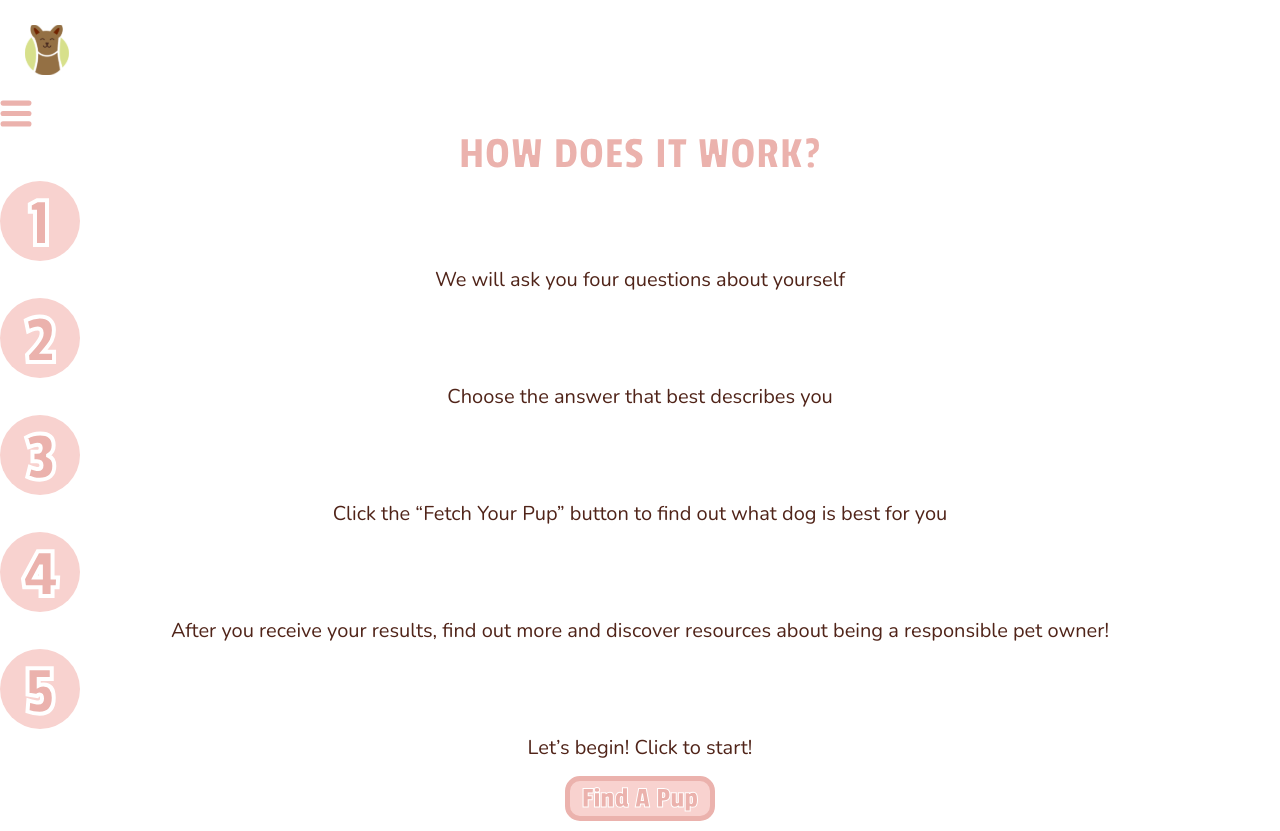
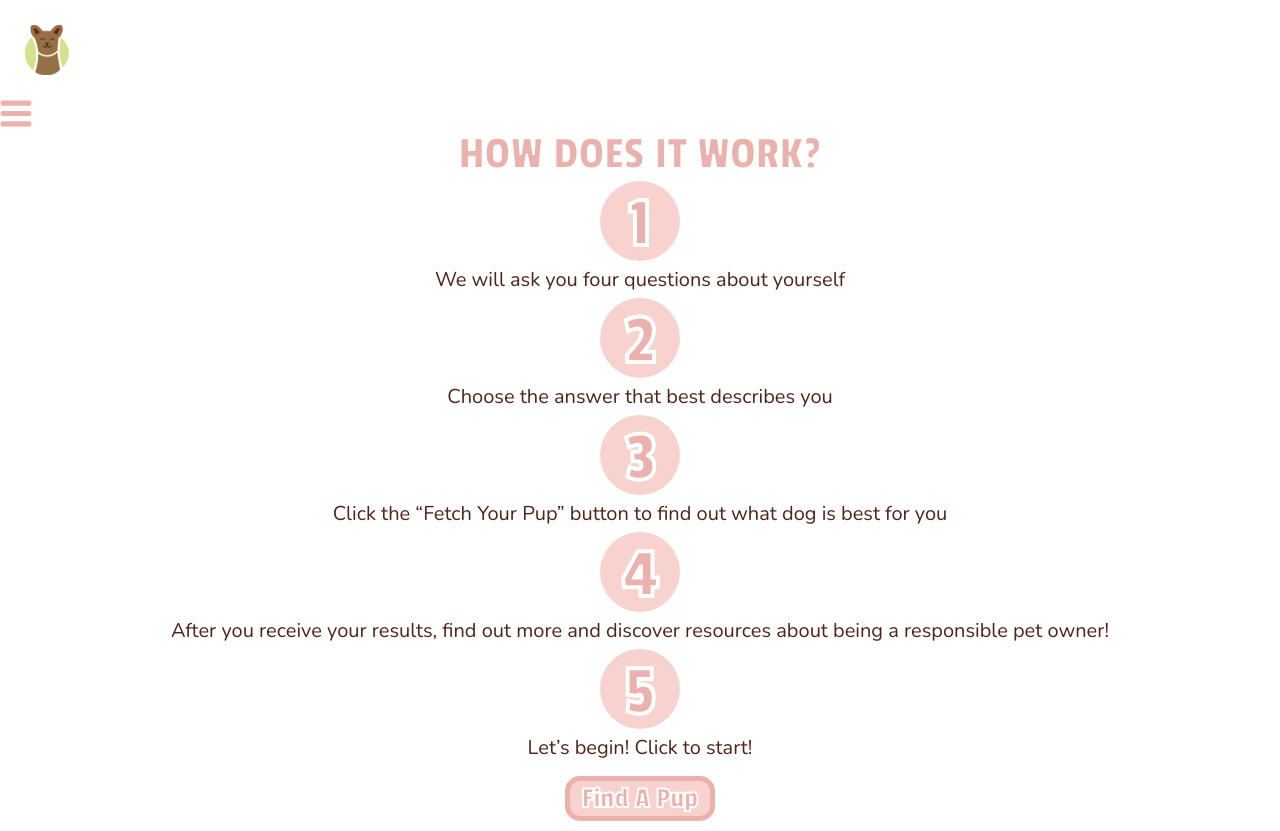
Before and after one commit to shaelorch/MDIA2109Fetch, a Next.js app: page /tutorial in a window 1280 px wide. Built offline with nearby package versions, Linux system fonts and the light colour scheme.

Commit message:
tutorial page

```diff
--- a/comps/CircleHeader.js
+++ b/comps/CircleHeader.js
@@ -1,11 +1,15 @@
 import styled from 'styled-components';
 
 const CircleCont = styled.div`
+display: flex;
+justify-content: center;
+`
+
+const CircleBg = styled.div`
 border-radius: 50%;
 width: 80px;
 height: 80px;
 padding: 4px;
-
 background: #F8D2CF;
 color: #EBB2AD;
 text-align: center;
@@ -23,6 +27,8 @@ export default function CircleHeader({
 }){
 
   return <CircleCont>
+    <CircleBg>
     {labeltxt}
+    </CircleBg>
   </CircleCont>
 }
--- a/pages/tutorial.js
+++ b/pages/tutorial.js
@@ -55,7 +55,7 @@ export default function tutorial(){
     bg='#F8D2CF'
     color='#EBB2AD'
     border='5px solid #EBB2AD'
-    ts = '1px white'
+    ts = '2px white'
     />
 
   </div>
```
